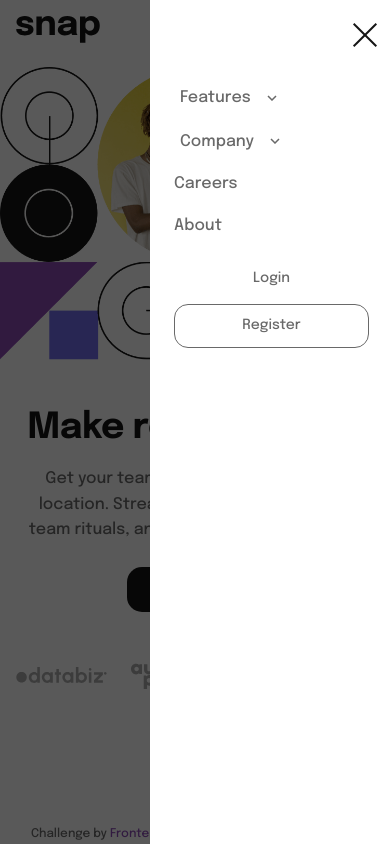
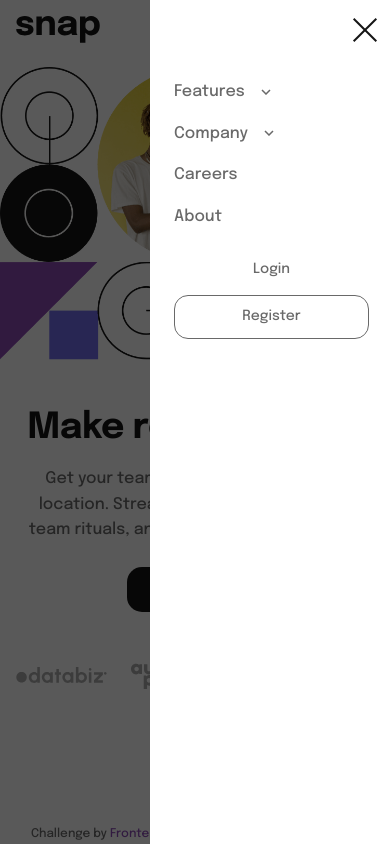
Before and after one commit to a-woodworth/dropdown_nav, a plain HTML site: page index.html in a window 390 px wide. Both pictures are taken after a click on the button "menu". Drawn offline with Linux system fonts and the light colour scheme.

Commit message:
CSS clean-up. More work on JS menu.

```diff
--- a/app.js
+++ b/app.js
@@ -18,6 +18,7 @@
   // Show slide-out nav menu
   mobileNavContent.classList.remove('hide-menu');
   mobileNavContent.classList.add('show-menu');
+  closeMenuBtn.focus();
 }
 
 function closeMobileNav() {
@@ -29,6 +30,7 @@
   // Show hamburger button
   openMenuBtn.classList.toggle('hide-menu');
   openMenuBtn.setAttribute('aria-expanded', 'false');
+  openMenuBtn.focus();
 }
 
 function toggleDropdownMenu(button) {
@@ -74,13 +76,22 @@
 openMenuBtn.addEventListener('click', () => {
   if(openMenuBtn.classList.contains('hide-menu')) {
     closeMobileNav();
+    openMenuBtn.focus()
   } else {
     openMobileNav();
+    closeMenuBtn.focus();
   }
 });
 
 closeMenuBtn.addEventListener('click', () => {
   closeMobileNav();
+});
+
+// Close mobile nav with Escape key
+closeMenuBtn.addEventListener('keydown', (e) => {
+  if (e.keyCode === 'Escape' || e.keyCode === 27) {
+    closeMobileNav();
+  }
 });
 
 dropdownBtns.forEach(dropBtn => {
--- a/scss/components/_buttons.scss
+++ b/scss/components/_buttons.scss
@@ -18,7 +18,6 @@
 }
 
 .btn__open-nav {
-  transition: none;
   @media #{$brkpoint-md} {
     display: none;
   }
@@ -26,7 +25,7 @@
 
 .btn__close-nav {
   margin-left: 12.25rem;
-  padding-top: 1.375rem;
+  margin-top: 1rem;
 
   &:hover {
     transform: scale(1.15);
--- a/scss/layout/_navigation.scss
+++ b/scss/layout/_navigation.scss
@@ -55,6 +55,7 @@
   border: none;
   cursor: pointer;
   font-family: $font-family--primary;
+  padding: 0;
 }
 
 .main-nav__item,
@@ -116,11 +117,12 @@
 // States to hide/show slide-out nav for mobile
 .show-menu {
   visibility: visible;
+  transform: translate3d(-15rem, 0, 0);
+  transition: 0.5s all ease-in-out;
 }
 
 .hide-menu {
   visibility: hidden;
-  width: 0;
 }
 
 // Hide submenus; Hide inline svg for nav-icon arrow
@@ -133,24 +135,22 @@
 }
 
 .overlay {
-  background: rgba(0, 0, 0, 0.65);
+  background-color: rgba(0, 0, 0, 0.65);
   mix-blend-mode: normal;
-  position: absolute;
+  position: fixed;
   top: 0;
   left: 0;
   bottom: 0;
   right: 0;
-  height: 100vh;
-  overflow: hidden;
   z-index: 1;
 }
 
 .slide-nav-content {
   background: $bg-color-primary;
   display: block;
-  position: absolute;
+  position: fixed;
   top: 0;
-  right: 0;
+  right: -15rem;
   height: 100vh;
   z-index: 2;
   width: 15rem;
@@ -158,12 +158,16 @@
   @media #{$brkpoint-md} {
     background: none;
     position: relative;
-    top: initial;
-    right: initial;
-    height: initial;
-    z-index: initial;
+    top: unset;
+    right: unset;
+    height: unset;
+    z-index: unset;
     width: 100%;
   }
+}
+
+.slide-nav-content::before {
+  box-shadow: 0px 0px 0px 1000px rgb(0 0 0 / 70%);
 }
 
 // Hover states for submenus
```
Also changed, not shown: styles.css.
